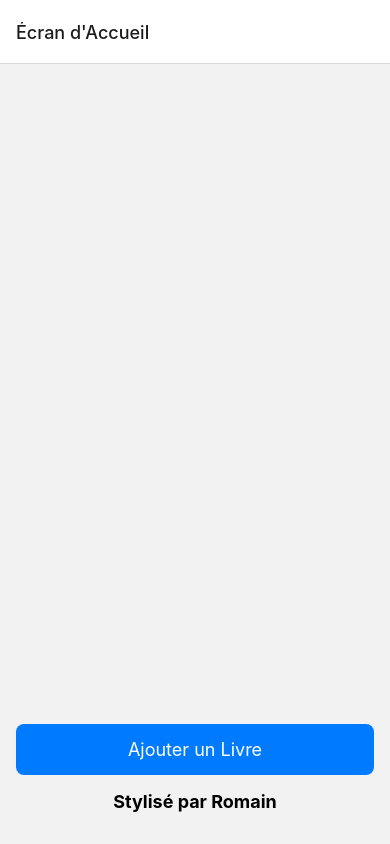
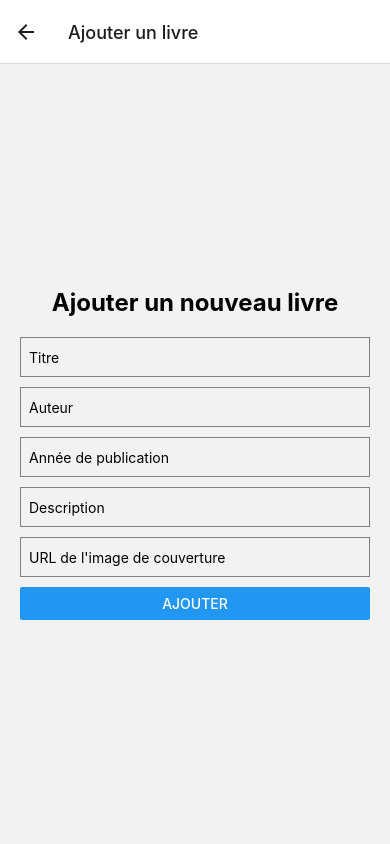
Before and after one commit to zbrwkq/react-native-bibli, a React Native app: screen /AddBook in a window 390 px wide. Built offline with nearby package versions, Linux system fonts and the light colour scheme.

Commit message:
ajout AddBookItem.js (#2)

```diff
--- a/App.js
+++ b/App.js
@@ -2,6 +2,7 @@ import React from 'react';
 import { NavigationContainer } from '@react-navigation/native';
 import { createStackNavigator } from '@react-navigation/stack';
 import HomeScreen from './screens/Home';
+import AddBookScreen from './screens/AddBookScreen';
 
 const Stack = createStackNavigator();
 
@@ -17,6 +18,11 @@ const App = () => {
           component={HomeScreen}
           options={{ title: 'Écran d\'Accueil' }}
         />
+        <Stack.Screen
+          name="AddBook"
+          component={AddBookScreen}
+          options={{ title: 'Ajouter un livre' }}
+        />
       </Stack.Navigator>
     </NavigationContainer>
   );
--- /dev/null
+++ b/screens/AddBookScreen.js
@@ -0,0 +1,122 @@
+import React, { useState } from 'react';
+import { View, Text, TextInput, Button, StyleSheet, Image } from 'react-native';
+import AsyncStorage from '@react-native-async-storage/async-storage';
+
+export default function AddBookScreen({ navigation }) {
+  const [title, setTitle] = useState('');
+  const [author, setAuthor] = useState('');
+  const [year, setYear] = useState('');
+  const [description, setDescription] = useState('');
+  const [coverImage, setCoverImage] = useState('');
+
+  const addBook = async () => {
+    if (title.trim() && author.trim() && year.trim() && description.trim() && coverImage.trim()) {
+      const newBook = {
+        title,
+        author,
+        year,
+        description,
+        coverImage,
+      };
+
+      try {
+        const storedBooks = await AsyncStorage.getItem('books');
+        const books = storedBooks ? JSON.parse(storedBooks) : [];
+
+        const lastId = books.length ? Math.max(...books.map(book => book.id)) : 0;
+        const newId = lastId + 1;
+        newBook.id = newId;
+
+        const updatedBooks = [...books, newBook];
+        await AsyncStorage.setItem('books', JSON.stringify(updatedBooks));
+
+        setTitle('');
+        setAuthor('');
+        setYear('');
+        setDescription('');
+        setCoverImage('');
+        navigation.goBack();
+      } catch (error) {
+        console.error('Erreur lors de l\'enregistrement des livres', error);
+      }
+    }
+  };
+
+  return (
+    <View style={styles.container}>
+      <Text style={styles.header}>Ajouter un nouveau livre</Text>
+
+      <TextInput
+        style={styles.input}
+        placeholder="Titre"
+        value={title}
+        onChangeText={setTitle}
+      />
+
+      <TextInput
+        style={styles.input}
+        placeholder="Auteur"
+        value={author}
+        onChangeText={setAuthor}
+      />
+
+      <TextInput
+        style={styles.input}
+        placeholder="Année de publication"
+        value={year}
+        onChangeText={setYear}
+        keyboardType="numeric"
+      />
+
+      <TextInput
+        style={styles.input}
+        placeholder="Description"
+        value={description}
+        onChangeText={setDescription}
+      />
+
+      <TextInput
+        style={styles.input}
+        placeholder="URL de l'image de couverture"
+        value={coverImage}
+        onChangeText={setCoverImage}
+      />
+
+      {coverImage ? (
+        <Image
+          source={{ uri: coverImage }}
+          style={styles.coverImage}
+        />
+      ) : null}
+
+      <Button title="Ajouter" onPress={addBook} />
+    </View>
+  );
+}
+
+const styles = StyleSheet.create({
+  container: {
+    flex: 1,
+    padding: 20,
+    justifyContent: 'center',
+  },
+  header: {
+    fontSize: 24,
+    fontWeight: 'bold',
+    textAlign: 'center',
+    marginBottom: 20,
+  },
+  input: {
+    height: 40,
+    borderColor: 'gray',
+    borderWidth: 1,
+    paddingHorizontal: 8,
+    marginBottom: 10,
+  },
+  coverImage: {
+    width: 100,
+    height: 150,
+    marginVertical: 10,
+    alignSelf: 'center',
+  },
+});
--- a/screens/Home.js
+++ b/screens/Home.js
@@ -16,7 +16,7 @@ const HomeScreen = ({ navigation }) => {
     };
 
     fetchBooks();
-  }, []);
+  }, [AsyncStorage.getItem('books')]);
 
   const confirmDelete = (bookId) => {
     Alert.alert(
@@ -59,9 +59,10 @@ const HomeScreen = ({ navigation }) => {
         data={books}
         renderItem={renderBookItem}
       />
-      <TouchableOpacity style={styles.addButton}>
-        <Text style={styles.addButtonText}>Ajouter un Livre</Text>
-      </TouchableOpacity>
+      <Button
+        title="Ajouter un livre"
+        onPress={() => navigation.navigate('AddBook')}
+      />
 
       <Text style={styles.templateAuthor}>Stylisé par Romain</Text>
     </View>
```
Also changed, not shown: 1 other file (tests, documents, lock files or other folders).
